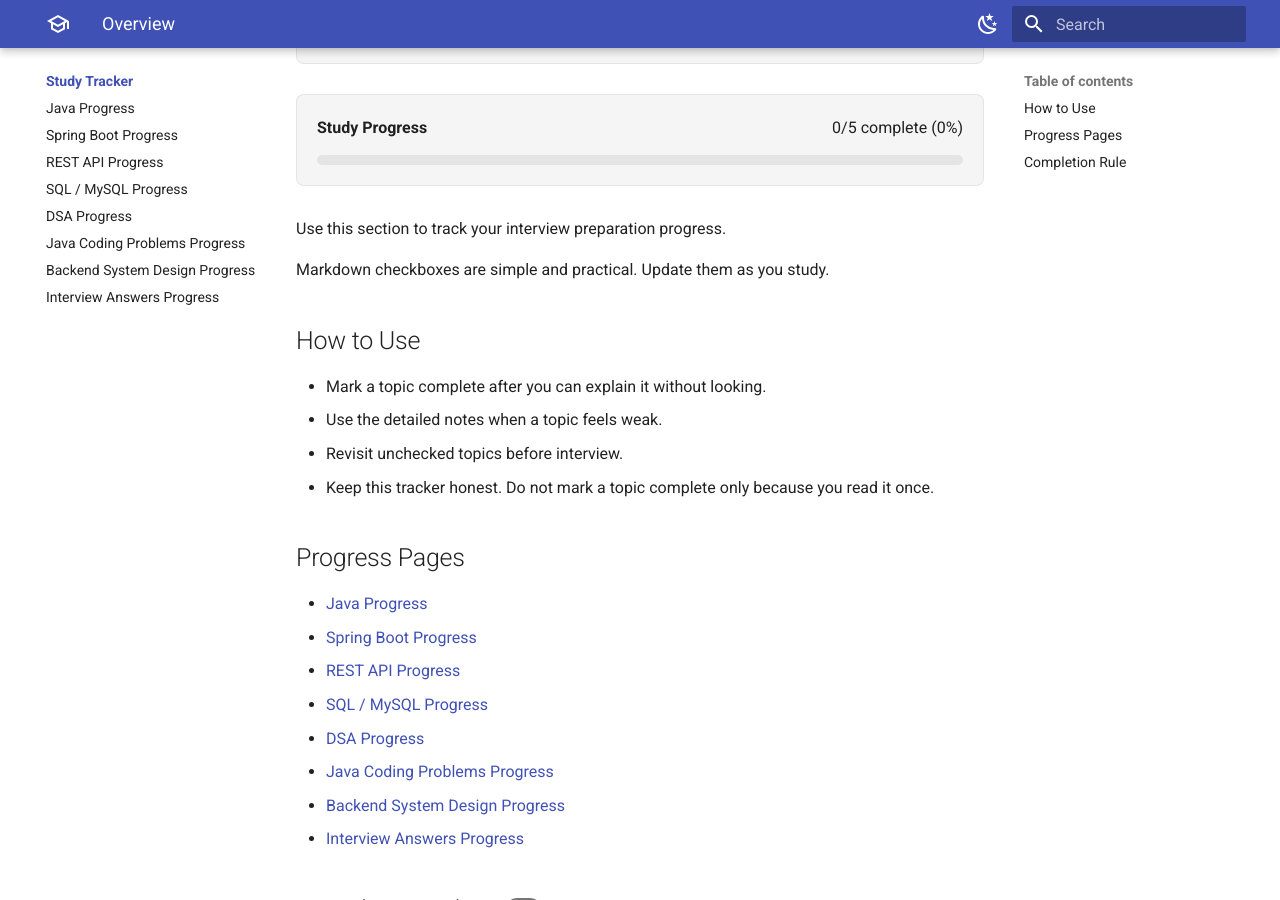
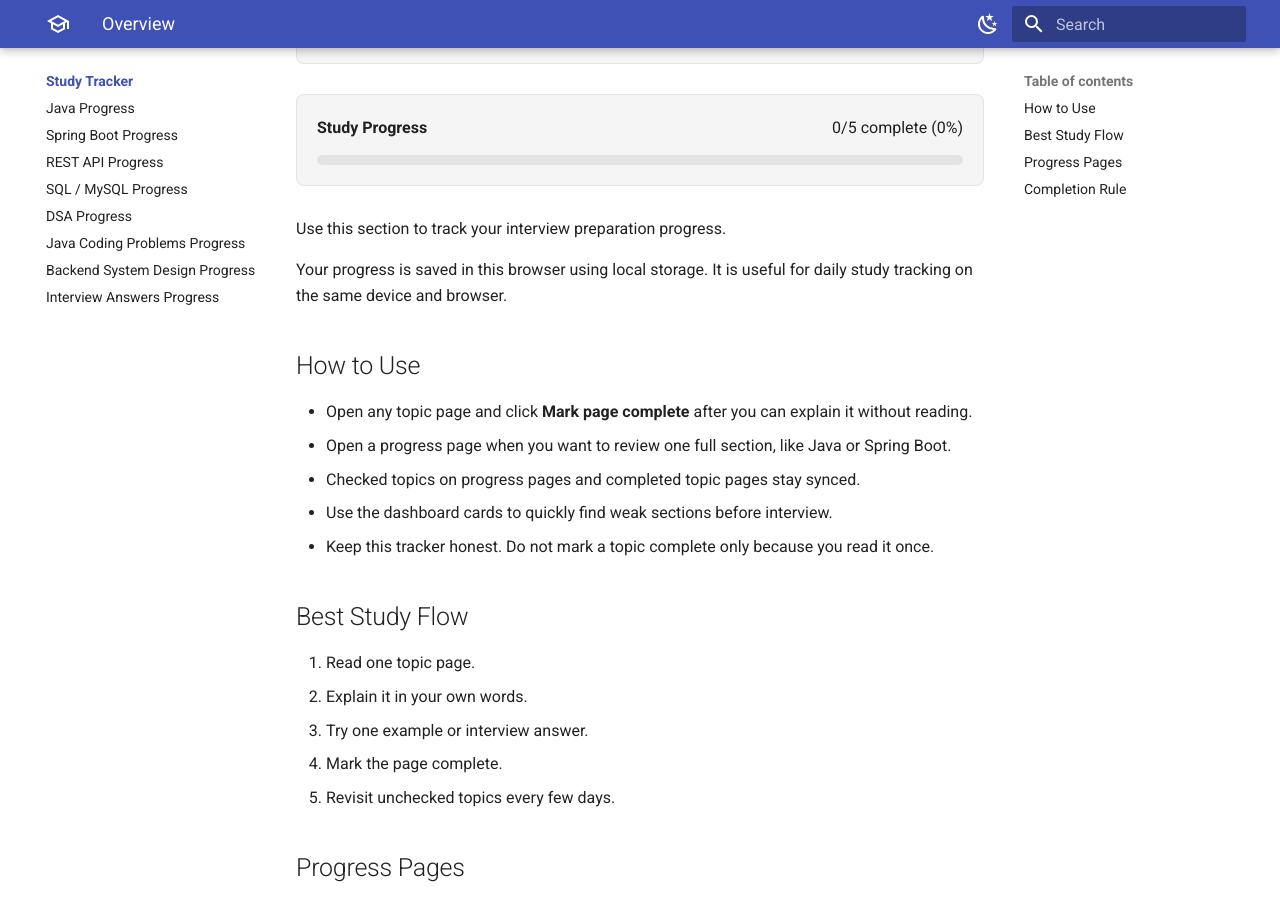
Before and after one commit to vishuavi777-eng/java-notes, an MkDocs documentation site: the page built from docs/study-tracker/index.md, in a window 1280 px wide and 900 px high, scrolled down 433 px. Built offline with MkDocs 1.6.1 and Material for MkDocs 9.7.7, drawn with Linux system fonts in a browser that asks for light colours.

Commit message:
Clarify study tracker usage

```diff
--- a/docs/study-tracker/index.md
+++ b/docs/study-tracker/index.md
@@ -2,14 +2,23 @@
 
 Use this section to track your interview preparation progress.
 
-Markdown checkboxes are simple and practical. Update them as you study.
+Your progress is saved in this browser using local storage. It is useful for daily study tracking on the same device and browser.
 
 ## How to Use
 
-- Mark a topic complete after you can explain it without looking.
-- Use the detailed notes when a topic feels weak.
-- Revisit unchecked topics before interview.
+- Open any topic page and click **Mark page complete** after you can explain it without reading.
+- Open a progress page when you want to review one full section, like Java or Spring Boot.
+- Checked topics on progress pages and completed topic pages stay synced.
+- Use the dashboard cards to quickly find weak sections before interview.
 - Keep this tracker honest. Do not mark a topic complete only because you read it once.
+
+## Best Study Flow
+
+1. Read one topic page.
+2. Explain it in your own words.
+3. Try one example or interview answer.
+4. Mark the page complete.
+5. Revisit unchecked topics every few days.
 
 ## Progress Pages
 
```
